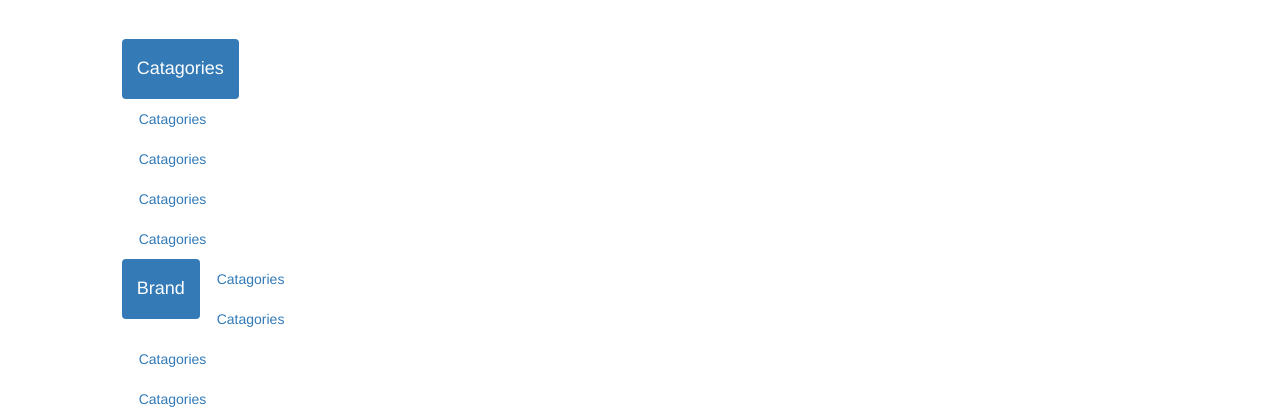
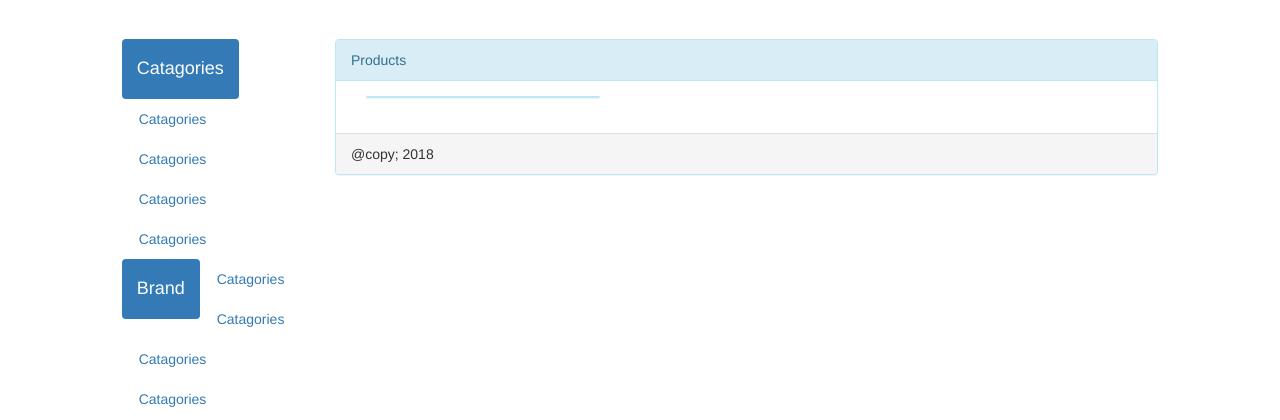
Before and after one commit to LamiaRimty/ShoppingCart, a PHP site: page / in a window 1280 px wide. Shown: the part 51-471 px from the top of the page. Run offline with PHP 8.4, Linux system fonts and the light colour scheme.

Commit message:
added Panel

```diff
--- a/index.php
+++ b/index.php
@@ -63,23 +63,22 @@
 			</div>
 </div>
 <div class="col-md-8">
-	<div class="col-md-1">
+	<div class="panel panel-info">
+		<div class="panel-heading">Products</div>
+		 <div class="panel-body">
+			<div class="col-md-4">
+				<div class="panel panel-info">
+
+				</div>
+			</div>
+		</div>
+		<div class="panel-footer">@copy; 2018</div>
+	</div>
+	</div>
+
+	<div class="col-md-1"></div>
 
 
 
-
-
-
-
-
-
-
-
-
-
-
-	</div>
-</div>
-
 </body>
 </html>
```
